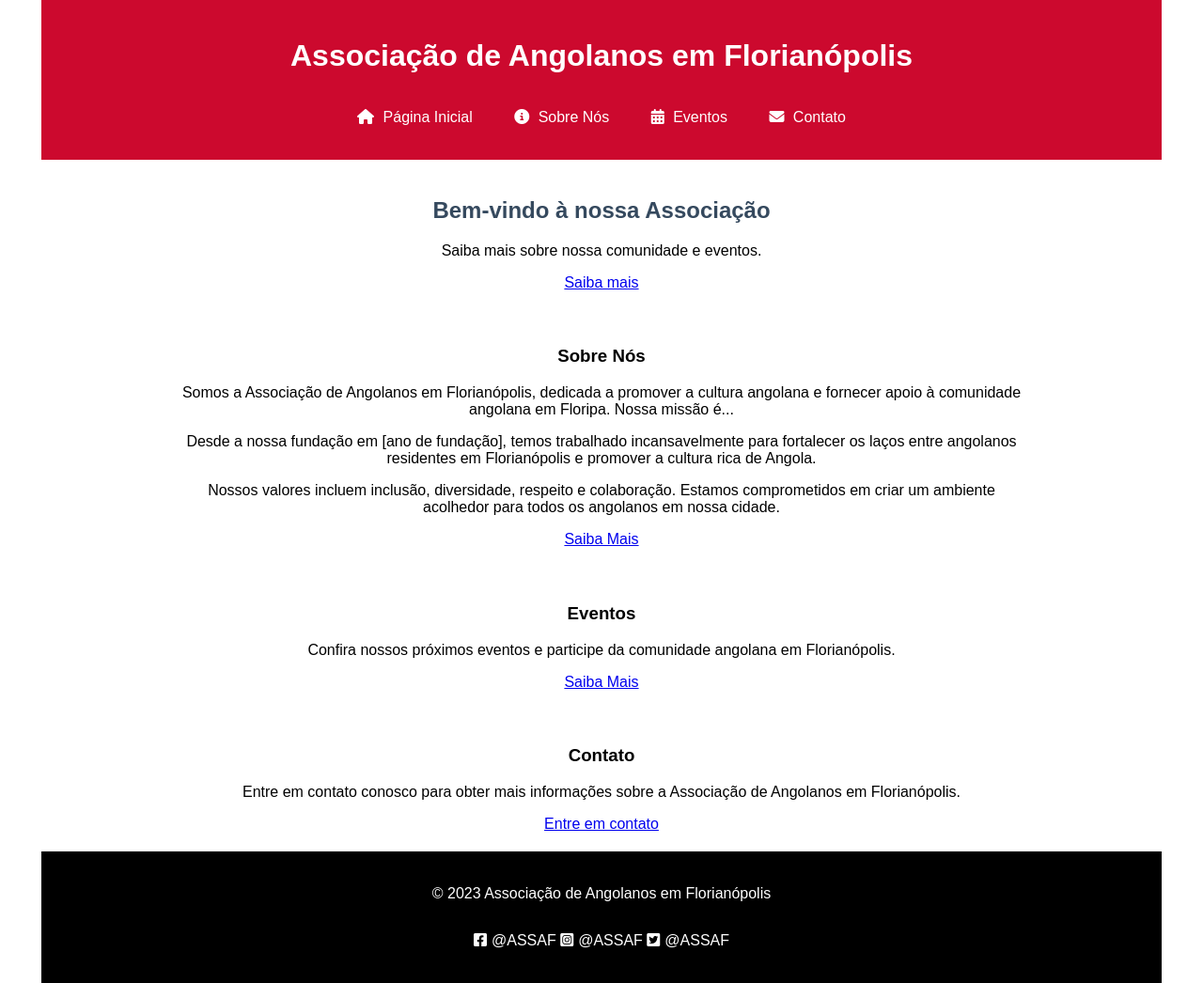
After one commit to AndersonEstumano/ASSAF, a Flask app: template templates/index.html in a window 1280 px wide. The commit adds this page. Shown: the whole page at 94% size. Run offline with Flask 3, Linux system fonts and the light colour scheme; the template is opened without the code that fills it, so the values that code supplies are empty; some libraries are stand-ins or nearby versions.

Commit message:
added flask, texts, layout

```diff
--- /dev/null
+++ b/app.py
@@ -0,0 +1,7 @@
+from flask import Flask, render_template
+
+app = Flask(__name__)
+
+@app.route('/')
+def index():
+    return render_template('index.html')
--- a/styles.css
+++ b/static/styles.css
@@ -1,3 +1,6 @@
+html {
+    scroll-behavior: smooth;
+  }
 /* Estilo global */
 body {
     font-family: Arial, sans-serif;
@@ -10,14 +13,11 @@ body {
     min-height: 100vh;
 }
 
-html {
-      scroll-behavior: smooth;
-    }
-
 header {
-    background-color: #db2f2f;
+    background-color: #CC092E;
     color: #fff;
     padding: 20px;
+    width: 90%;
 }
 
 .header-content {
@@ -50,6 +50,7 @@ i {
 section {
     margin: 20px 0;
     text-align: center;
+    max-width: 70%;
 }
 
 section h2 {
@@ -58,10 +59,11 @@ section h2 {
 }
 
 footer {
-    background-color: #35495E;
+    background-color: #000;
     color: #fff;
     text-align: center;
     padding: 20px;
+    width: 90%;
 }
 
 footer ul {
@@ -82,5 +84,9 @@ footer ul li a i {
     display: flex;
     flex-direction: column;
     align-items: center;
-    width: 100%;
+    width: auto;
 }
+
+footer ul li {
+    display: inline;
+}
--- /dev/null
+++ b/templates/index.html
@@ -0,0 +1,32 @@
+{% extends "layout.html" %}
+
+{% block content %}
+    <section id="destaque" class="my-5 text-center">
+        <h2>Bem-vindo à nossa Associação</h2>
+        <p>Saiba mais sobre nossa comunidade e eventos.</p>
+        <a href="#sobre-nos" class="btn btn-primary">Saiba mais</a>
+    </section>
+    <section class="about" id="about">
+        <div class="about-content">
+            <h3>Sobre Nós</h3>
+            <p>Somos a Associação de Angolanos em Florianópolis, dedicada a promover a cultura angolana e fornecer apoio à comunidade angolana em Floripa. Nossa missão é...</p>
+            <p>Desde a nossa fundação em [ano de fundação], temos trabalhado incansavelmente para fortalecer os laços entre angolanos residentes em Florianópolis e promover a cultura rica de Angola.</p>
+            <p>Nossos valores incluem inclusão, diversidade, respeito e colaboração. Estamos comprometidos em criar um ambiente acolhedor para todos os angolanos em nossa cidade.</p>
+            <a href="#">Saiba Mais</a>
+        </div>
+    </section>
+    <section class="events" id="events">
+        <div class="events-content">
+            <h3>Eventos</h3>
+            <p>Confira nossos próximos eventos e participe da comunidade angolana em Florianópolis.</p>
+            <a href="#">Saiba Mais</a>
+        </div>
+    </section>
+    <section class="contact" id="contact">
+        <div class="contact-content">
+            <h3>Contato</h3>
+            <p>Entre em contato conosco para obter mais informações sobre a Associação de Angolanos em Florianópolis.</p>
+            <a target="_blank" href="https://forms.gle/qKRWhNvU47fbxMBx8">Entre em contato</a>
+        </div>
+    </section>
+{% endblock %}
--- /dev/null
+++ b/templates/layout.html
@@ -0,0 +1,37 @@
+<!DOCTYPE html>
+<html lang="pt-BR">
+<head>
+    <meta charset="UTF-8">
+    <meta name="viewport" content="width=device-width, initial-scale=1.0">
+    <title>Associação de Angolanos em Florianópolis</title>
+    <link rel="stylesheet" href="static/styles.css">
+    <link rel="stylesheet" href="https://cdnjs.cloudflare.com/ajax/libs/font-awesome/6.1.0/css/all.min.css">
+</head>
+<body>
+    <header>
+        <div class="header-content">
+            <h1>Associação de Angolanos em Florianópolis</h1>
+            <nav>
+                <ul>
+                    <li><a href="#"><i class="fas fa-home"></i> Página Inicial</a></li>
+                    <li><a href="#about"><i class="fas fa-info-circle"></i> Sobre Nós</a></li>
+                    <li><a href="#events"><i class="fas fa-calendar-alt"></i> Eventos</a></li>
+                    <li><a href="#contact"><i class="fas fa-envelope"></i> Contato</a></li>
+                </ul>
+            </nav>
+        </div>
+    </header>
+    {% block content %}
+    {% endblock %}
+</body>
+<footer>
+    <div class="footer-content">
+        <p>&copy; 2023 Associação de Angolanos em Florianópolis</p>
+        <ul>
+            <li><a href="#"><i class="fab fa-facebook-square"></i>@ASSAF</a></li>
+            <li><a href="#"><i class="fab fa-instagram-square"></i>@ASSAF</a></li>
+            <li><a href="#"><i class="fab fa-twitter-square"></i>@ASSAF</a></li>
+        </ul>
+    </div>
+</footer>
+</html>
```
Also changed, not shown: index.html (deleted, +0 -63 lines), README.md.
